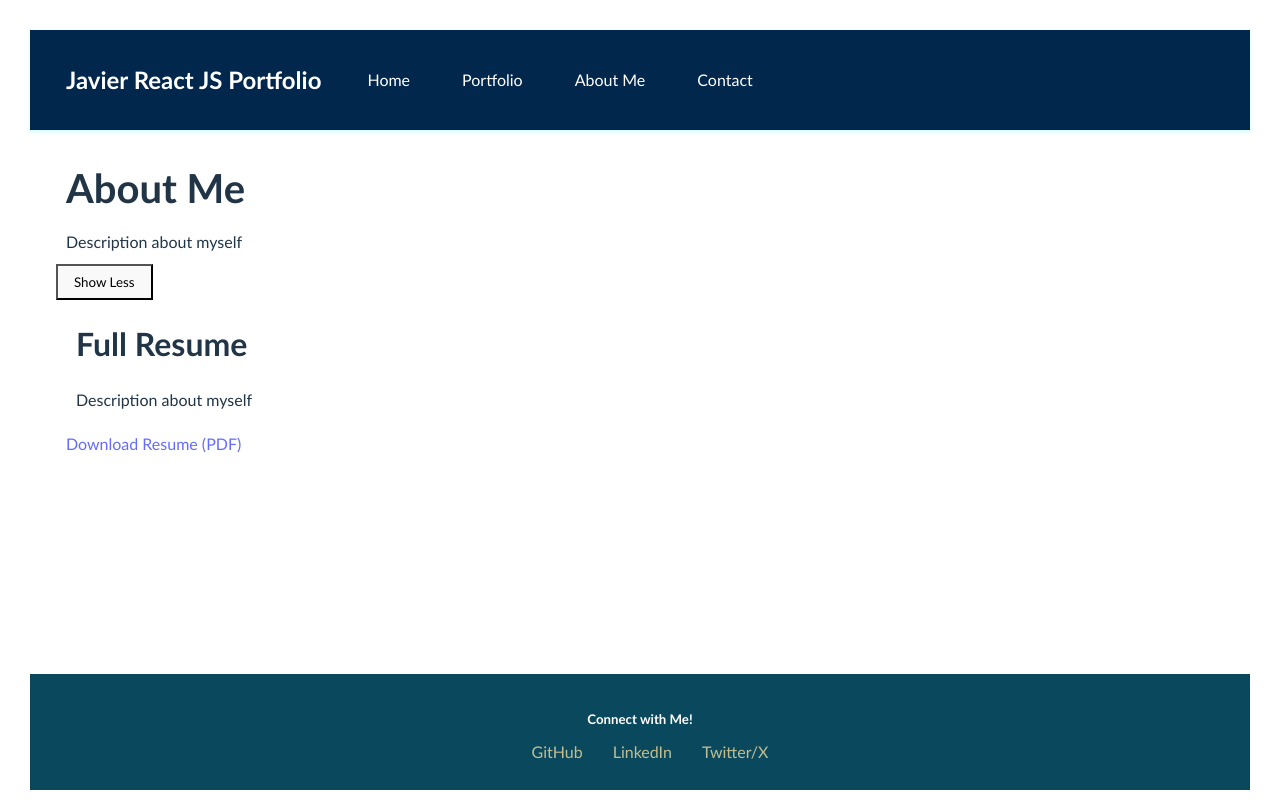
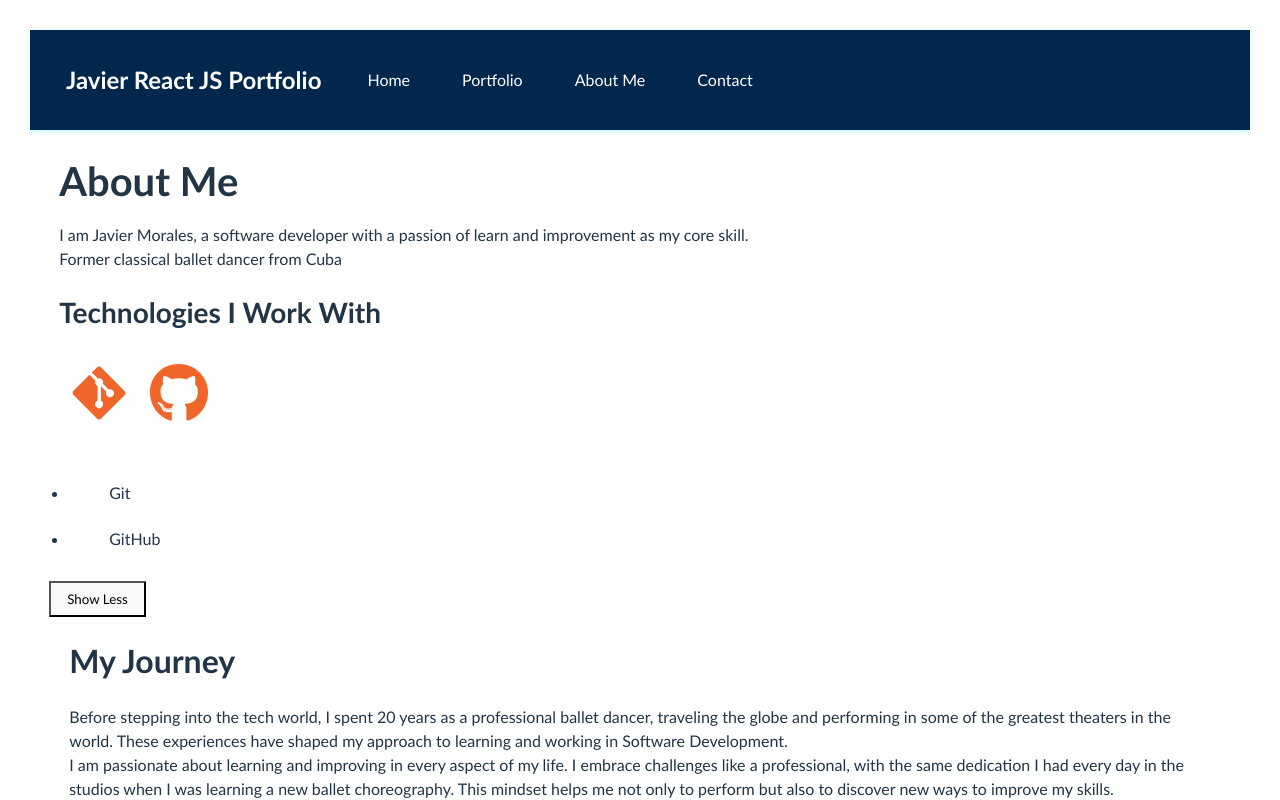
Before and after one commit to elchinatalpf/react-portfolio, a React (Vite) app: page /aboutme in a window 1280 px wide. Both pictures are taken after a click on the button "Show More". Shown: the top 800 px of the page. Built offline with nearby package versions, Linux system fonts and the light colour scheme; no server answers.

Commit message:
added react icons library, technologies and modified to render tech logos

```diff
--- a/package.json
+++ b/package.json
@@ -19,6 +19,8 @@
     "react-bootstrap": "^2.9.1",
     "react-dom": "^18.2.0",
     "react-dotenv": "^0.1.3",
+    "react-icons": "^5.2.1",
+    "react-portfolio": "file:",
     "react-router-dom": "^6.18.0"
   },
   "devDependencies": {
--- a/src/pages/resume/AboutMe.jsx
+++ b/src/pages/resume/AboutMe.jsx
@@ -1,4 +1,5 @@
 import React, { useState } from "react";
+import { FaGitAlt, FaGithub } from "react-icons/fa";
 import "./aboutMe.css";
 
 export default function AboutMe() {
@@ -9,96 +10,67 @@ export default function AboutMe() {
     setshowFullResume(!showFullResume);
   };
 
+  const technogolies = [
+    { name: "Git", icon: <FaGitAlt /> },
+    { name: "GitHub", icon: <FaGithub /> }
+    // { name: "MongoDB", icon:  },
+    // { name: "Express JS", icon:  },
+    // { name: "React JS", icon:  },
+    // { name: "Node JS", icon:  },
+    // { name: "MySQL", icon:  },
+    // { name: "Tableau", icon:  },
+    // { name: "Snowflake", icon:  },
+    // { name: "PostgreSQL", icon:  },
+  ];
+
   return (
-    <div>
+    <div className="container mt-5">
       <h1>About Me</h1>
       <p>
-        Description about myself
+        I am Javier Morales, a software developer with a passion of learn and improvement as my core skill.
+        <br />
+        Former classical ballet dancer from Cuba
       </p>
+      <h3>Technologies I Work With</h3>
+
+      <div>
+        <FaGitAlt style={{ fontSize: '5rem', color: '#f06529' }}/>
+        <FaGithub style={{ fontSize: '5rem', color: '#f06529' }}/>
+      </div>
+
+      <div className="tech-icons">
+        <ul>
+          {technogolies.map((tech, index) => (
+            <li key={index} className="tech-item">
+              {React.cloneElement(tech.icon, { className: "tech-icon" })}
+              <span>{tech.name}</span>
+            </li>
+          ))}
+        </ul>
+      </div>
+
       <button onClick={handleToggleResume}>
-        {showFullResume ? "Show Less" : "Show More"}</button>
+        {showFullResume ? "Show Less" : "Show More"}
+      </button>
 
       {showFullResume && (
         <div>
-          <h2>Full Resume</h2>
+          <h2>My Journey</h2>
           <p>
-            Description about myself
+            Before stepping into the tech world, I spent 20 years as a professional ballet dancer,
+            traveling the globe and performing in some of the greatest theaters in the world.
+            These experiences have shaped my approach to learning and working in Software Development.
+            <br />
+            I am passionate about learning and improving in every aspect of my life.
+            I embrace challenges like a professional, with the same dedication I had every day
+            in the studios when I was learning a new ballet choreography. This mindset helps me
+            not only to perform but also to discover new ways to improve my skills.
           </p>
           {/* Add more content as needed */}
+          <a href="./Javier_Morales_Resume_2024.pdf" download="Javier_Morales_Resume_2024.pdf" className="download-button">Download Resume (PDF)</a>
         </div>
       )}
-      <a href="./Javier_Morales_Resume_2024.pdf" download="Javier_Morales_Resume_2024.pdf" className="download-button">Download Resume (PDF)</a>
 
     </div>
   );
 }
-
-
-
-
-    // <div className="container mt-5">
-    //   <div className="row">
-    //     <div className="col-12">
-    //       <h1 className="text-center">Javier Morales</h1>
-
-    //       <h2 className="mt-4">Objective</h2>
-    //       <p>
-    //         Highly motivated software engineer eager to leverage extensive data analysis skills and technical proficiency in SQL,
-    //         Tableau, and Snowflake acquired at the National Association of Insurance Commissioners (NAIC) to contribute effectively
-    //         to software development projects. Committed to utilizing business management acumen and project support expertise to
-    //         drive innovation and achieve organizational objectives.
-    //       </p>
-
-    //       <h2 className="mt-4">Technical Skills</h2>
-    //       <ul className="list-group">
-    //         <li className="list-group-item"><strong>Programming:</strong> HTML, CSS, JavaScript, SQL, MERN Stack</li>
-    //         <li className="list-group-item"><strong>Tools:</strong> Excel, Tableau, Jira, Snowflake, PostgreSQL, VS Code, Git workflow</li>
-    //         <li className="list-group-item"><strong>Languages:</strong> Fluent in Spanish and English</li>
-    //       </ul>
-
-    //       <h2 className="mt-4">Work Experience</h2>
-    //       <div className="mb-3">
-    //         <h3>BA/QA Project Support Intern</h3>
-    //         <h4>National Association of Insurance Commissioners (NAIC)</h4>
-    //         <p>Sep 2023  Present</p>
-    //         <ul className="list-group">
-    //           <li className="list-group-item">Conduct data analysis using Excel, SQL, and Tableau for data-driven decision-making processes</li>
-    //           <li className="list-group-item">Translate official documents to Spanish to facilitate communication with Spanish-speaking stakeholders</li>
-    //           <li className="list-group-item">Manage invoices, audits, and metric report generation for consultant teams, ensuring accuracy and compliance</li>
-    //           <li className="list-group-item">Provide support to OPTins by conducting audits and quality assurance of PDF file ingestion</li>
-    //           <li className="list-group-item">Maintain contact lists for monthly industry and state meetings, facilitating seamless communication and collaboration</li>
-    //           <li className="list-group-item">Perform QA testing of SQL queries in Snowflake to ensure data integrity and system functionality</li>
-    //         </ul>
-    //       </div>
-
-    //       <h2 className="mt-4">Certifications</h2>
-    //       <ul className="list-group">
-    //         <li className="list-group-item">Tableau A-Z Hands-On Tableau Training for Data Science (Udemy)</li>
-    //         <li className="list-group-item">Generative AI for Leaders & Business Professionals (Udemy)</li>
-    //       </ul>
-
-    //       <h2 className="mt-4">Education</h2>
-    //       <ul className="list-group">
-    //         <li className="list-group-item">Full Stack Software Development Bootcamp, University of Kansas (2022 - 2023)</li>
-    //         <li className="list-group-item">Associate's Degree in Business Management, Eastern Gateway Community College (2019 - 2022)</li>
-    //         <li className="list-group-item">National School of Art, Classical Ballet (1999 - 2003)</li>
-    //       </ul>
-
-    //       <h2 className="mt-4">Previous Experience</h2>
-    //       <ul className="list-group">
-    //         <li className="list-group-item">Dancer/Professor, Kansas City Ballet (2017 - 2023)</li>
-    //         <li className="list-group-item">Dancer, Bay Area Houston Ballet & Theater (2015 - 2017)</li>
-    //         <li className="list-group-item">Instructor, Feijoo Ballet School (2016 - 2017)</li>
-    //         <li className="list-group-item">Dancer, Cultural Center of Mazatlán, Mexico (2014 - 2015)</li>
-    //         <li className="list-group-item">Dancer, National Ballet of Cuba (2003 - 2014)</li>
-    //       </ul>
-
-    //       <h2 className="mt-4">Transferable Skills from Ballet Career</h2>
-    //       <ul className="list-group">
-    //         <li className="list-group-item">Strong discipline and time management honed through years of rigorous training and performance schedules</li>
-    //         <li className="list-group-item">Excellent teamwork and ability to perform under pressure in high-stakes environments</li>
-    //         <li className="list-group-item">Teaching and coaching experience working with diverse groups of students, demonstrating effective communication and leadership abilities</li>
-    //       </ul>
-    //     </div>
-    //   </div>
-    // </div>
```
Also changed, not shown: src/App.jsx (line endings or trailing spaces), 1 other file (tests, documents, lock files or other folders).
